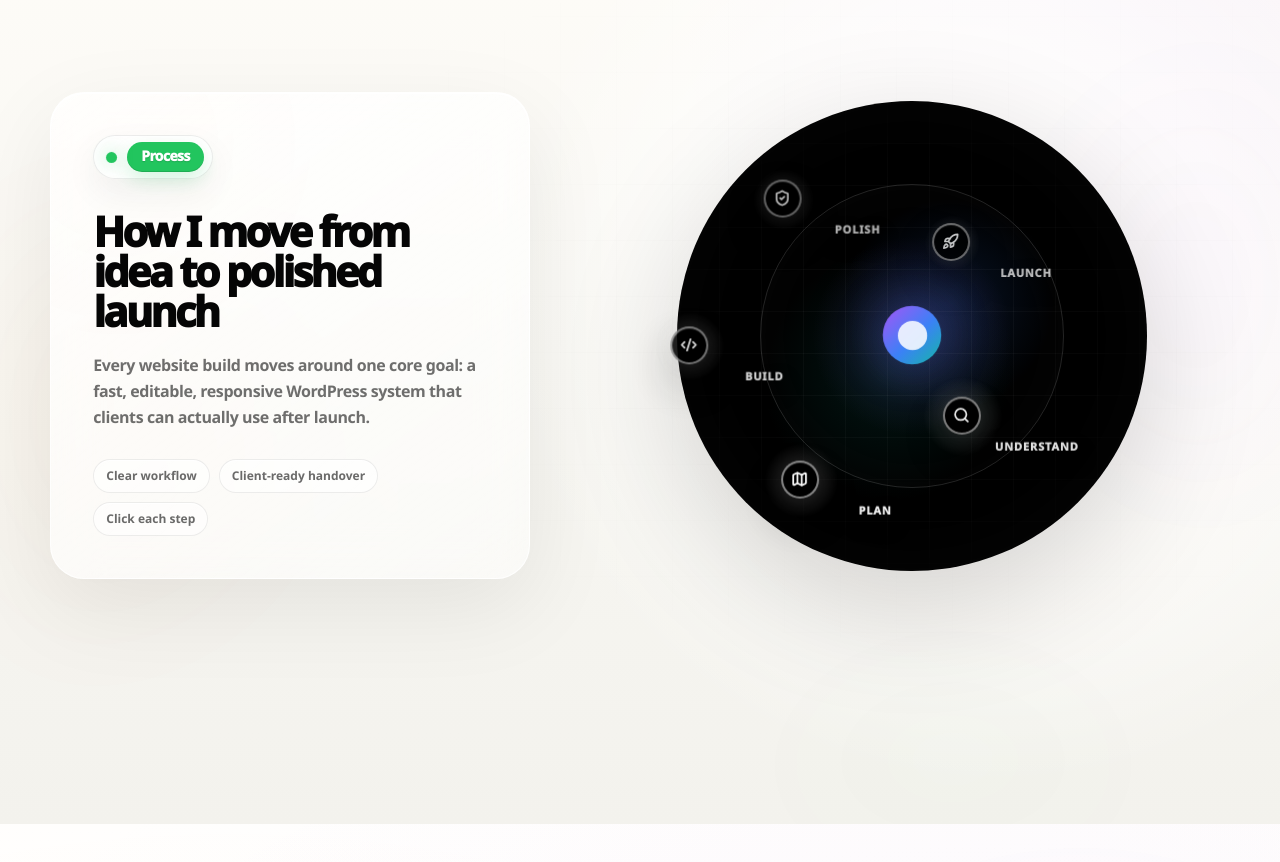
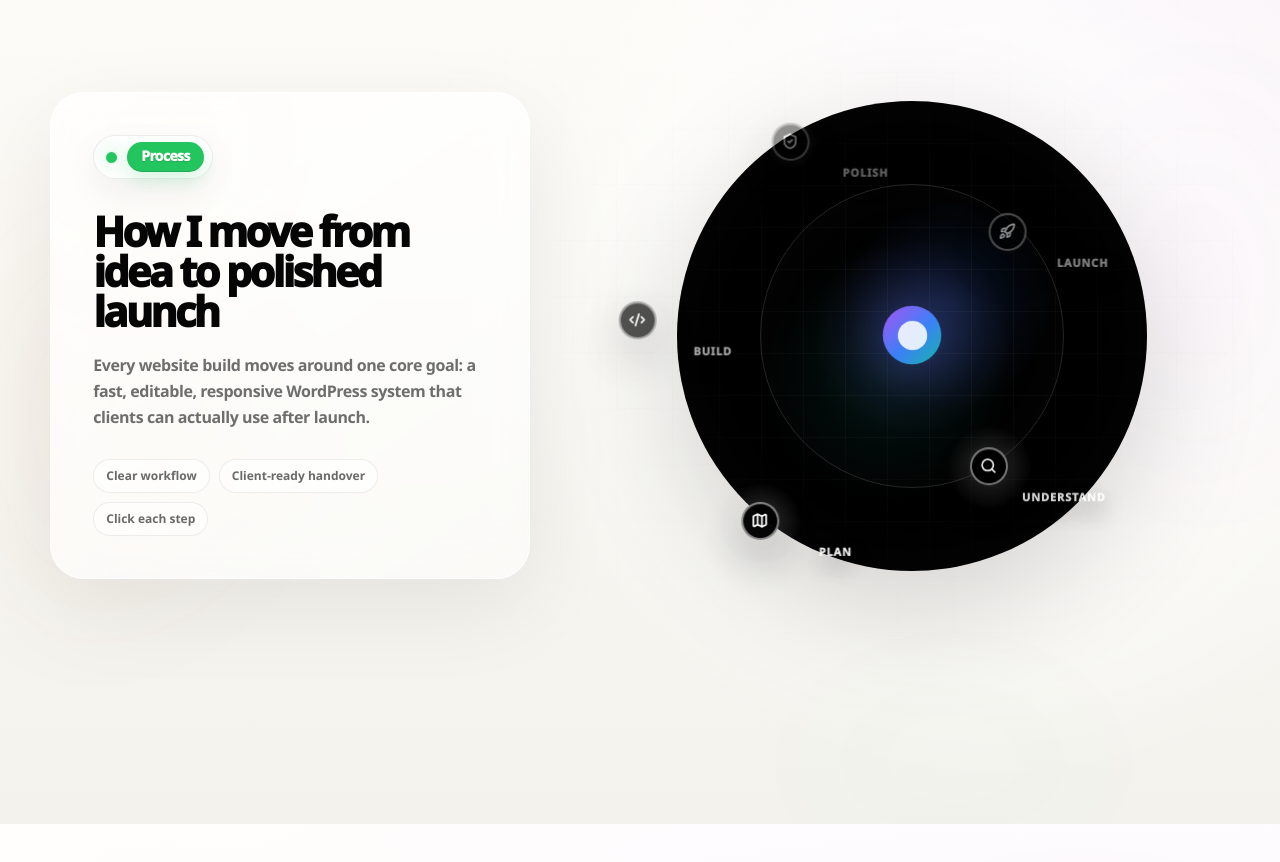
Before and after one commit to adeeliqbalanjum/Portfolio-v6, a Next.js app: page / in a window 1280 px wide. Shown: the part 4860-5722 px from the top of the page. Built offline with nearby package versions, Linux system fonts and the light colour scheme; a web font is replaced by a local one.

Commit message:
Use original radial orbital timeline geometry

```diff
--- a/app/components/HomeProcessOrbitSection.tsx
+++ b/app/components/HomeProcessOrbitSection.tsx
@@ -46,7 +46,7 @@ const timelineData: TimelineItem[] = [
     icon: Map,
     relatedIds: [1, 3],
     status: "completed",
-    energy: 88,
+    energy: 90,
   },
   {
     id: 3,
@@ -57,7 +57,7 @@ const timelineData: TimelineItem[] = [
     icon: Code2,
     relatedIds: [2, 4],
     status: "in-progress",
-    energy: 72,
+    energy: 60,
   },
   {
     id: 4,
@@ -68,7 +68,7 @@ const timelineData: TimelineItem[] = [
     icon: ShieldCheck,
     relatedIds: [3, 5],
     status: "pending",
-    energy: 56,
+    energy: 30,
   },
   {
     id: 5,
@@ -79,7 +79,7 @@ const timelineData: TimelineItem[] = [
     icon: Rocket,
     relatedIds: [4],
     status: "pending",
-    energy: 40,
+    energy: 10,
   },
 ];
 
@@ -165,7 +165,7 @@ export function HomeProcessOrbitSection() {
     if (!autoRotate) return;
 
     const rotationTimer = window.setInterval(() => {
-      setRotationAngle((prev) => Number(((prev + 0.24) % 360).toFixed(3)));
+      setRotationAngle((prev) => Number(((prev + 0.3) % 360).toFixed(3)));
     }, 50);
 
     return () => window.clearInterval(rotationTimer);
@@ -173,12 +173,12 @@ export function HomeProcessOrbitSection() {
 
   const calculateNodePosition = (index: number, total: number) => {
     const angle = ((index / total) * 360 + rotationAngle) % 360;
-    const radius = 148;
+    const radius = 200;
     const radian = (angle * Math.PI) / 180;
     const x = radius * Math.cos(radian);
     const y = radius * Math.sin(radian);
     const zIndex = Math.round(100 + 50 * Math.cos(radian));
-    const opacity = Math.max(0.72, Math.min(1, 0.72 + 0.28 * ((1 + Math.sin(radian)) / 2)));
+    const opacity = Math.max(0.4, Math.min(1, 0.4 + 0.6 * ((1 + Math.sin(radian)) / 2)));
 
     return { x, y, zIndex, opacity };
   };
@@ -255,10 +255,10 @@ export function HomeProcessOrbitSection() {
                       <div
                         className={`home-process-node-glow ${isPulsing ? "is-pulsing" : ""}`}
                         style={{
-                          width: `${item.energy * 0.44 + 40}px`,
-                          height: `${item.energy * 0.44 + 40}px`,
-                          left: `-${(item.energy * 0.44 + 40 - 40) / 2}px`,
-                          top: `-${(item.energy * 0.44 + 40 - 40) / 2}px`,
+                          width: `${item.energy * 0.5 + 40}px`,
+                          height: `${item.energy * 0.5 + 40}px`,
+                          left: `-${(item.energy * 0.5 + 40 - 40) / 2}px`,
+                          top: `-${(item.energy * 0.5 + 40 - 40) / 2}px`,
                         }}
                       />
 
```
